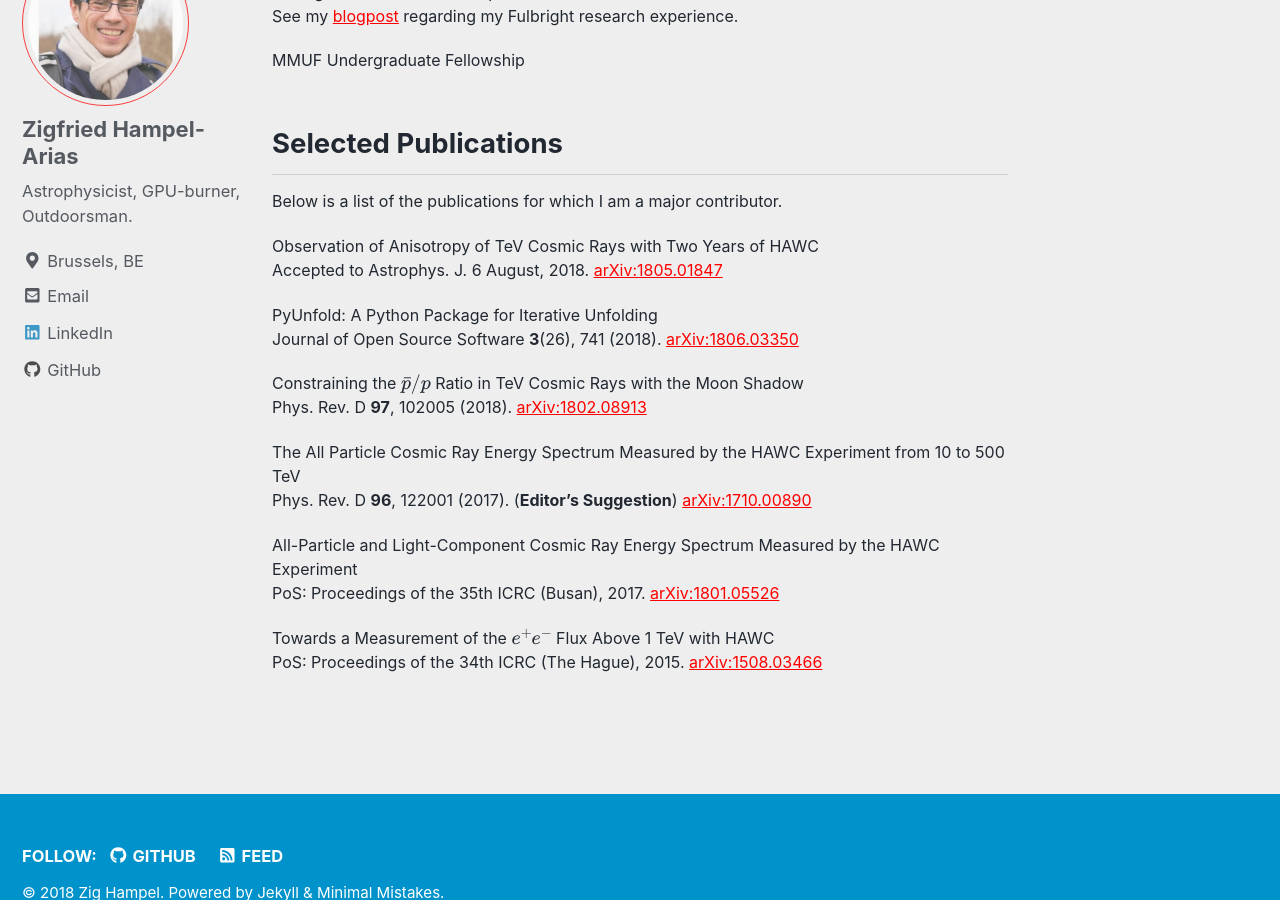
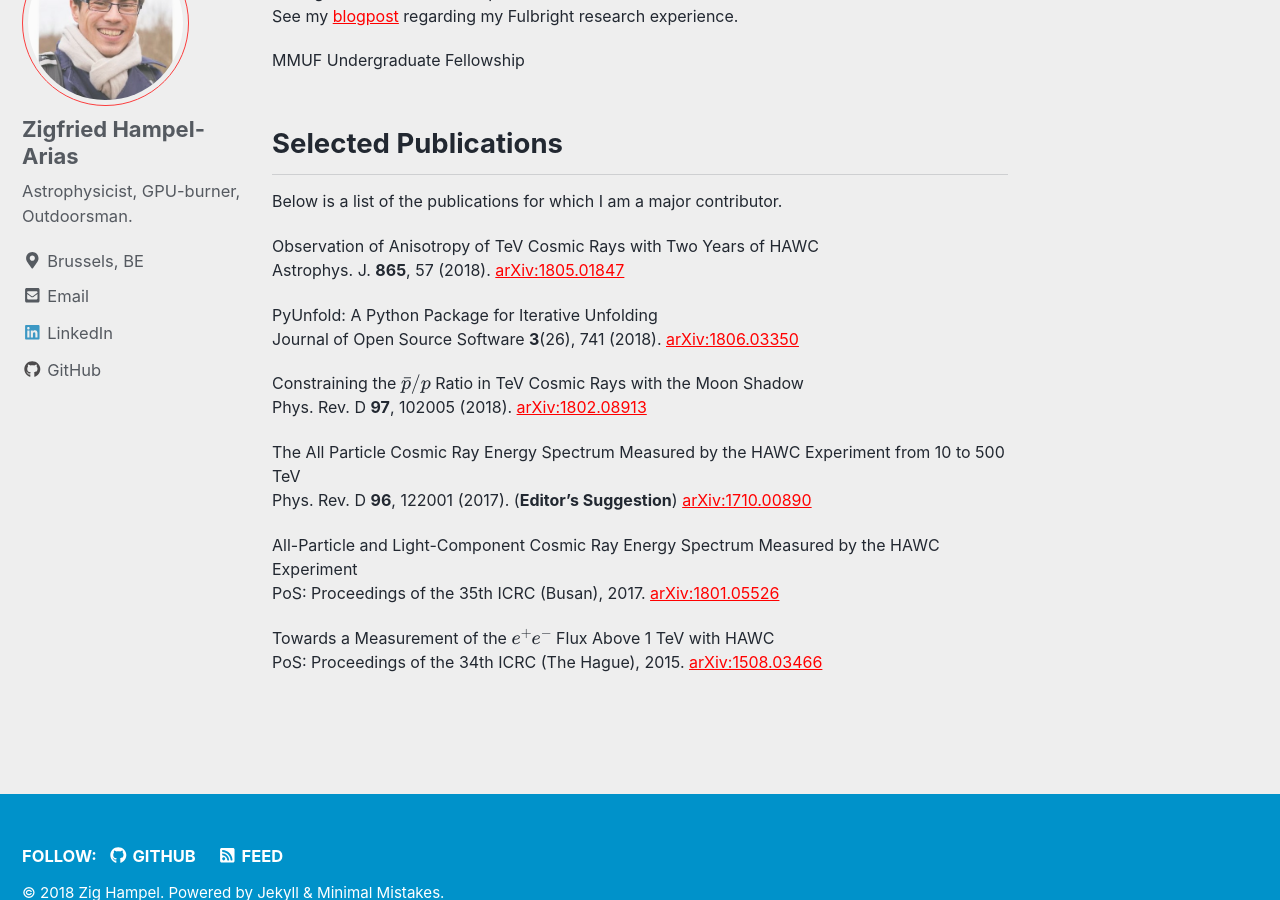
Before and after one commit to zhampel/zhampel.github.io, a Jekyll site: the page built from _pages/cv.md, in a window 1280 px wide and 900 px high, scrolled down 1804 px. Built offline with Jekyll 4.4.1, drawn with Linux system fonts in a browser that asks for light colours; nearby versions of some CDN libraries; formulas are drawn with MathJax 3.

Commit message:
Adding anisotropy ApJ citation

```diff
--- a/_pages/cv.md
+++ b/_pages/cv.md
@@ -99,7 +99,7 @@ Below is a list of the publications for which I am a major contributor.
 
 
 Observation of Anisotropy of TeV Cosmic Rays with Two Years of HAWC<br>
-Accepted to Astrophys. J. 6 August, 2018. [arXiv:1805.01847](https://arxiv.org/abs/1805.01847)
+Astrophys. J. **865**, 57 (2018). [arXiv:1805.01847](https://arxiv.org/abs/1805.01847)
 
 PyUnfold: A Python Package for Iterative Unfolding<br>
 Journal of Open Source Software **3**(26), 741 (2018). [arXiv:1806.03350](https://arxiv.org/abs/1806.03350)<br>
```
Also changed, not shown: _pages/research.md (+2 -1 lines).
